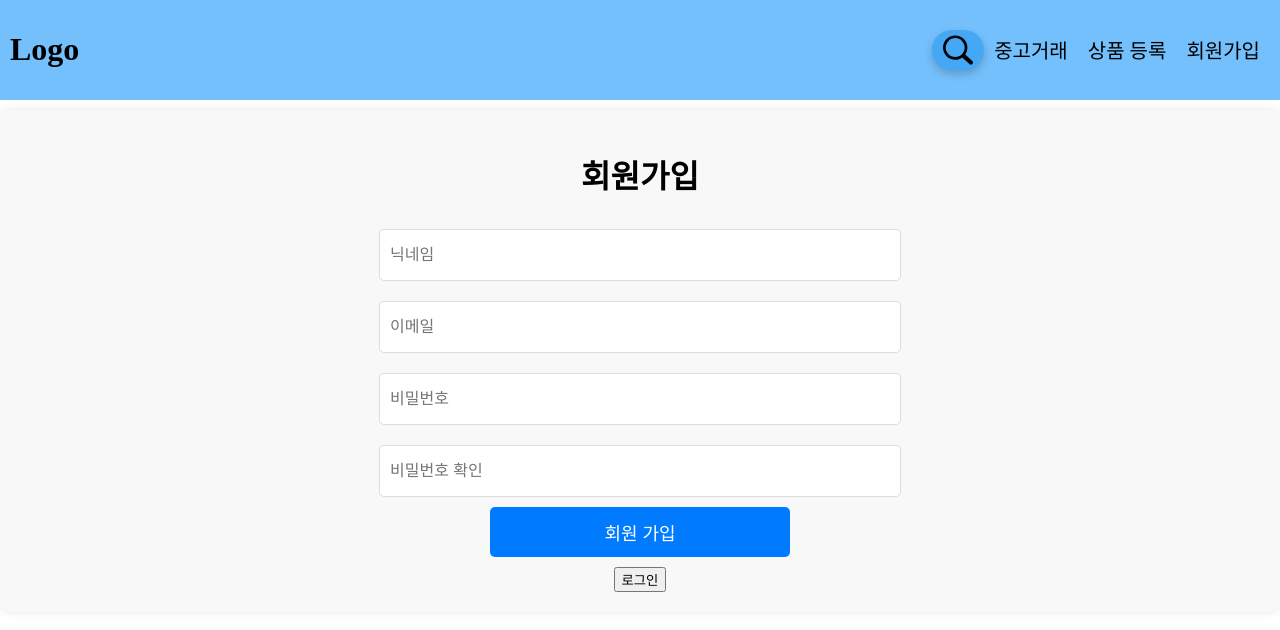
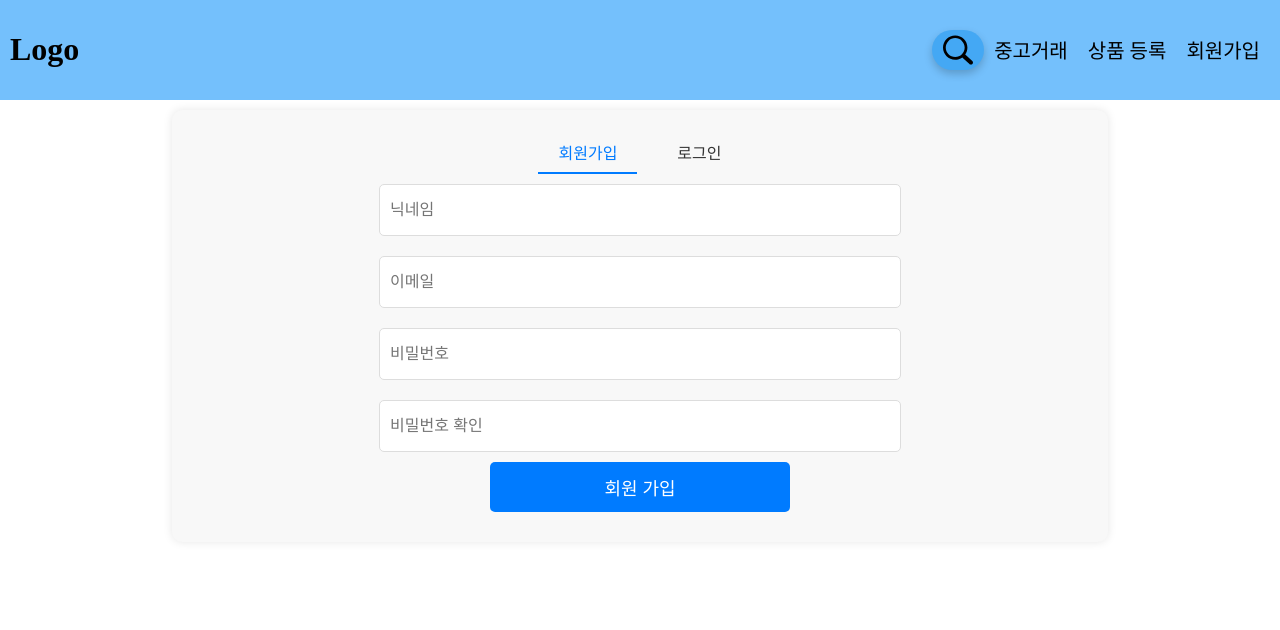
Before and after one commit to owen970517/owen_market, a React (Create React App) app: page /sign in a window 1280 px wide. Shown: the top 630 px of the page. Built offline with nearby package versions, Linux system fonts and the light colour scheme; no server answers.

Commit message:
design: 로그인/회원가입 폼 css 개선

```diff
--- a/src/Components/auth/AuthContainer.tsx
+++ b/src/Components/auth/AuthContainer.tsx
@@ -1,18 +1,63 @@
 import { useState } from "react";
 import LoginForm from "./LoginForm";
 import SignupForm from "./SignupForm";
+import styled from "styled-components";
 
-const Sign = () => {
+const AuthContainer = () => {
     const [login , setLogin] = useState(false);
     return (
-        <>
+        <Container>
+            <Wrapper>
+                <Button active={!login} onClick={() => setLogin(false)}>회원가입</Button>
+                <Button active={login} onClick={() => setLogin(true)}>로그인</Button>
+            </Wrapper>
             {login ?
                 <LoginForm setLogin={setLogin}/>
                 :
                 <SignupForm setLogin={setLogin}/>
             }
-        </>
+        </Container>
     )
 }
 
-export default Sign;
+const Container = styled.div`
+    width : 70%;
+    padding: 20px;
+    border-radius: 10px;
+    background-color: #f8f8f8;
+    box-shadow: 0 0 10px rgba(0, 0, 0, 0.1);
+    margin : 0 auto;
+`
+
+const Wrapper = styled.div`
+    display: flex;
+    justify-content: center;
+    align-items: center;
+`
+const Button = styled.button<{active:boolean}>`
+    color: ${props => props.active ? '#007BFF' : '#333'};
+    border: none;
+    padding: 10px 20px;
+    margin: 0 10px;
+    font-size: 16px;
+    cursor: pointer;
+    background: none;
+    position: relative;
+    transition: color 0.2s ease;
+
+    &:after {
+        content: '';
+        position: absolute;
+        bottom: 0;
+        left: 0;
+        width: ${props => props.active ? '100%' : '0'};
+        height: 2px;
+        background-color: #007BFF;
+        transition: width 0.2s ease;
+    }
+
+    &:hover {
+        color: #007BFF;
+    }
+`
+export default AuthContainer;
--- a/src/Components/auth/LoginForm.tsx
+++ b/src/Components/auth/LoginForm.tsx
@@ -26,11 +26,9 @@ const LoginForm = ({setLogin}:IProps) => {
     };
     return (
       <Form onSubmit={handleSubmit(onLoginSubmit)}>
-          <h1>로그인</h1>
-          <Input {...register('mail' , {required :true })} type='email' placeholder="이메일"></Input>
-          <Input {...register('password' , {required :true , minLength : 6})} type='password' placeholder="비밀번호"></Input>
-          <Btn type='submit'>로그인</Btn>
-          <button type='button' onClick={() => setLogin((prev) => !prev)}>회원가입</button>
+        <Input {...register('mail' , {required :true })} type='email' placeholder="이메일"></Input>
+        <Input {...register('password' , {required :true , minLength : 6})} type='password' placeholder="비밀번호"></Input>
+        <Btn type='submit'>로그인</Btn>
       </Form>
   )
 }
@@ -39,10 +37,6 @@ const Form = styled.form`
     justify-content : center;
     align-items : center;
     flex-direction : column;
-    padding: 20px;
-    border-radius: 10px;
-    background-color: #f8f8f8;
-    box-shadow: 0 0 10px rgba(0, 0, 0, 0.1);
 `;
 
 const Input = styled.input`
--- a/src/Components/auth/SignupForm.tsx
+++ b/src/Components/auth/SignupForm.tsx
@@ -58,7 +58,6 @@ const SignupForm = ({setLogin} :IProps) => {
     }
   return (
     <Form onSubmit={handleSubmit(onSubmit)}>
-        <h1>회원가입</h1>
       <Input {...register('name', validationRules.name)} type='text' placeholder="닉네임" isError={errors.name ? 'red' : ''}></Input>
       <ErrorMessage error={errors.name}/>
       <Input {...register('mail', validationRules.mail)} type='email' placeholder="이메일" isError={errors.mail ? 'red' : ''}></Input>
@@ -68,7 +67,6 @@ const SignupForm = ({setLogin} :IProps) => {
       <Input {...register('passwordConfirm', validationRules.passwordConfirm)} type='password' placeholder="비밀번호 확인" isError={errors.passwordConfirm ? 'red' : ''}></Input>
       <ErrorMessage error={errors.passwordConfirm}/>
       <Btn type='submit'>회원 가입</Btn>
-        <button type='button' onClick={() => setLogin((prev) => !prev)}>로그인</button>
     </Form>
   )
 }
@@ -77,10 +75,6 @@ const Form = styled.form`
     justify-content : center;
     align-items : center;
     flex-direction : column;
-    padding: 20px;
-    border-radius: 10px;
-    background-color: #f8f8f8;
-    box-shadow: 0 0 10px rgba(0, 0, 0, 0.1);
 `;
 
 const Input = styled.input<{isError : string}>`
```
Lines whose indentation alone changed are shown as unchanged.
